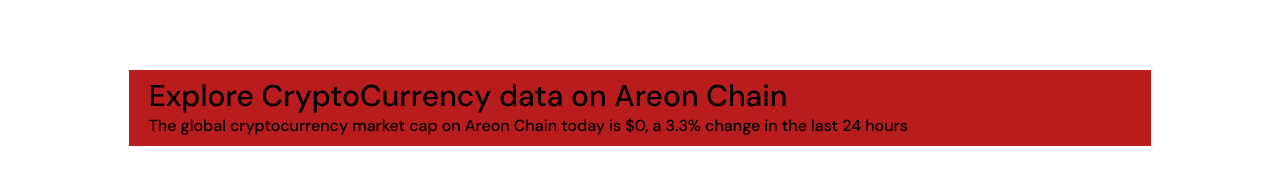
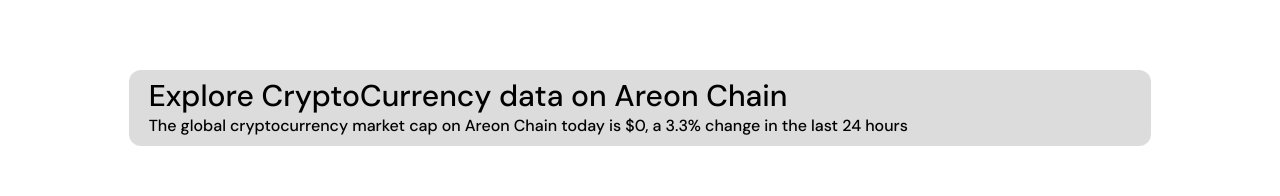
Before and after one commit to ahmadou5/areons, a Next.js app: page / in a window 1280 px wide. Shown: the part 218-414 px from the top of the page. Built offline with nearby package versions, Linux system fonts and the light colour scheme; no server answers.

Commit message:
Eid-Break-3

```diff
--- a/src/components/Home/index.js
+++ b/src/components/Home/index.js
@@ -49,7 +49,7 @@
     Intl.NumberFormat(language, {notation: "compact"}).format(number) //output - "234K"
     return(
     <div className="mt-32 w-full">
-        <div className="w-[94%] ml-auto mr-auto mt-16 py-2 px-5 bg-red-700">
+        <div className="w-[94%] ml-auto mr-auto mt-16 py-2 px-5 rounded-xl bg-[#171717]/15">
             <div>
                <p className="text-start text-3xl">Explore CryptoCurrency data on Areon Chain</p>
                <p className="text-start text-md">{`The global cryptocurrency market cap on Areon Chain today is $${Intl.NumberFormat(language, {notation: "compact"}).format(areaVol)}, a 3.3% change in the last 24 hours`}</p>
```
